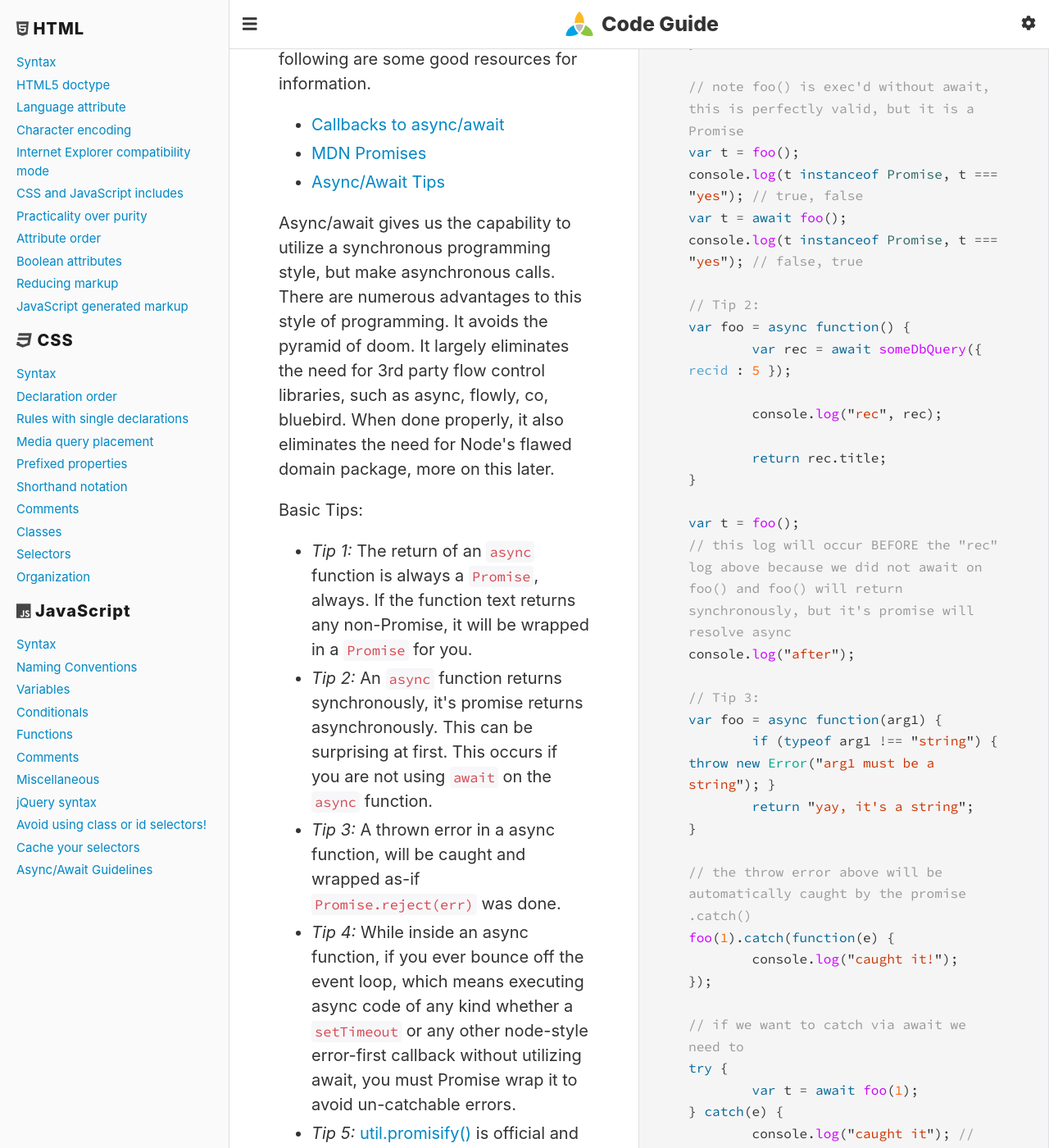
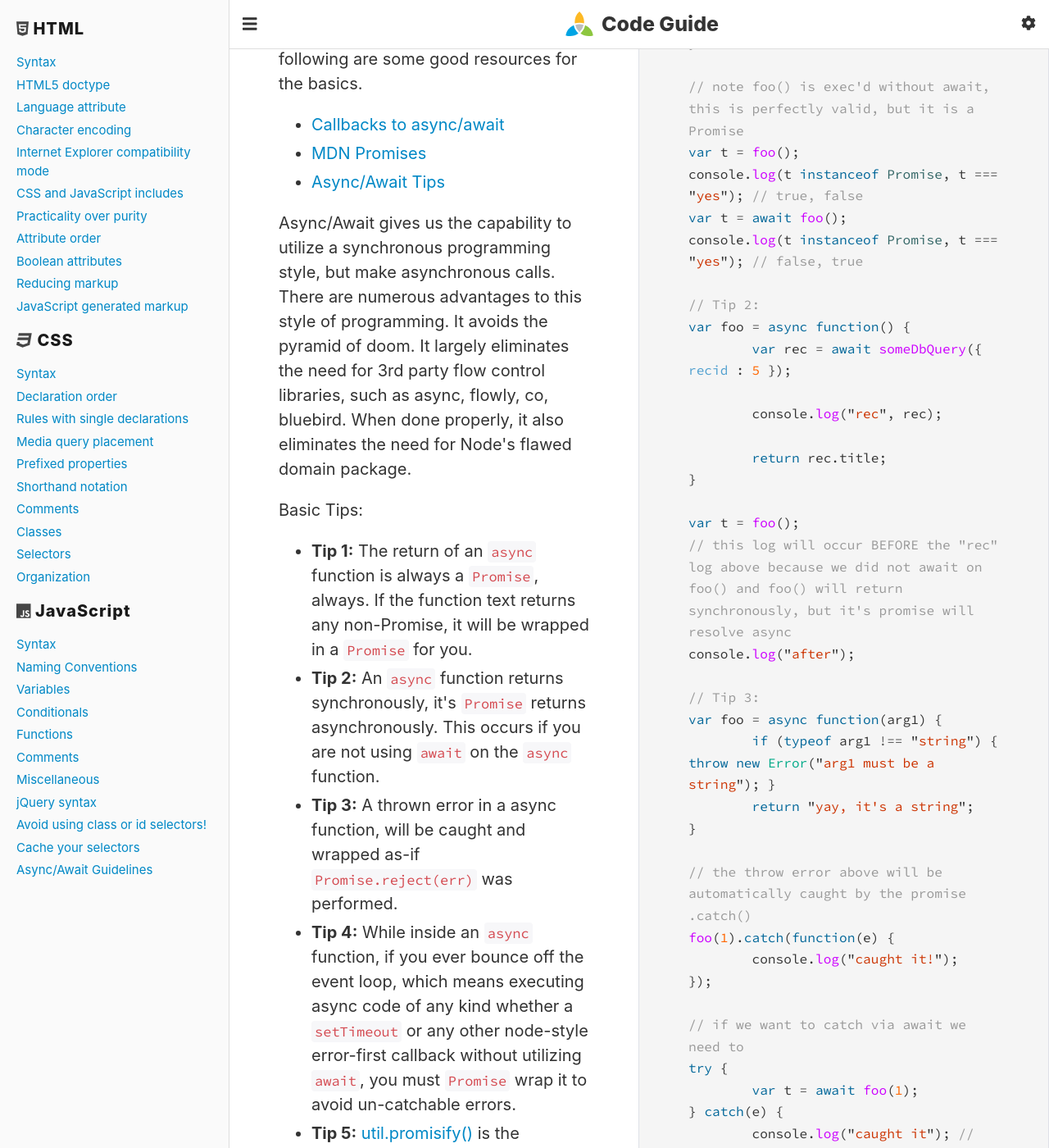
Before and after one commit to simpleviewinc/code-guide, a Jekyll site: the page built from index.html, in a window 1280 px wide and 1400 px high, scrolled down 27941 px. Shown: the whole window at 82% size. Built offline with Jekyll 4.4.1, drawn with Linux system fonts in a browser that asks for light colours; nearby versions of some CDN libraries; Markdown is read by kramdown in place of the engine named in the settings; comment, search, counter and statistics services are not loaded; some of the changed text lies outside the part shown.

Commit message:
better style

```diff
--- a/index.html
+++ b/index.html
@@ -539,23 +539,23 @@ layout: default
   <div class="section" id="js-async-await">
     <div class="col">
       <h3>Async/Await Guidelines <a href="#js-async-await"><i class="fa fa-link"></i></a></h3>
-      <p>In order to effectively use async/await, you need to understand Promises, callbacks, and async/await. The following are some good resources for information.</p>
+      <p>In order to effectively use async/await, you need to understand Promises, callbacks, and async/await. The following are some good resources for the basics.</p>
       <ul>
         <li><a href="https://blog.hellojs.org/asynchronous-javascript-from-callback-hell-to-async-and-await-9b9ceb63c8e8">Callbacks to async/await</a></li>
         <li><a href="https://developer.mozilla.org/en-US/docs/Web/JavaScript/Guide/Using_promises">MDN Promises</a></li>
         <li><a href="http://2ality.com/2016/10/async-function-tips.html">Async/Await Tips</a></li>
       </ul>
-      <p>Async/await gives us the capability to utilize a synchronous programming style, but make asynchronous calls. There are numerous advantages to this style of programming. It avoids the pyramid of doom. It largely eliminates the need for 3rd party flow control libraries, such as async, flowly, co, bluebird. When done properly, it also eliminates the need for Node's flawed domain package, more on this later.</p>
+      <p>Async/Await gives us the capability to utilize a synchronous programming style, but make asynchronous calls. There are numerous advantages to this style of programming. It avoids the pyramid of doom. It largely eliminates the need for 3rd party flow control libraries, such as async, flowly, co, bluebird. When done properly, it also eliminates the need for Node's flawed domain package.</p>
       <p>Basic Tips:</p>
       <ul>
-        <li><em>Tip 1:</em> The return of an <code>async</code> function is always a <code>Promise</code>, always. If the function text returns any non-Promise, it will be wrapped in a <code>Promise</code> for you.</li>
-        <li><em>Tip 2:</em> An <code>async</code> function returns synchronously, it's promise returns asynchronously. This can be surprising at first. This occurs if you are not using <code>await</code> on the <code>async</code> function.</li>
-        <li><em>Tip 3:</em> A thrown error in a async function, will be caught and wrapped as-if <code>Promise.reject(err)</code> was done.</li>
-        <li><em>Tip 4:</em> While inside an async function, if you ever bounce off the event loop, which means executing async code of any kind whether a <code>setTimeout</code> or any other node-style error-first callback without utilizing await, you must Promise wrap it to avoid un-catchable errors.</li>
-        <li><em>Tip 5:</em> <a href="https://nodejs.org/api/util.html#util_util_promisify_original">util.promisify()</a> is official and preferred method for promisifying functions within Node.</li>
-        <li><em>Tip 6:</em> You can only utilize <code>await</code> within an <code>async</code> function.</li>
-        <li><em>Tip 7:</em> If you utilize an <code>async</code> function within the <a href="https://caolan.github.io/async/docs.html">async library</a>, then it no longer recieves a cb and your function can simply return a result, or return a Promise. This behavior is not available in flowly, it assumes you will still cb the response.</li>
-        <li><em>Tip 8:</em> A <code>Promise</code> begins execution the moment it is <code>new</code>'d. It does not wait until an <code>await</code> or <code>then</code> to execute. Sometimes this can cause surprising results.</li>
+        <li><b>Tip 1:</b> The return of an <code>async</code> function is always a <code>Promise</code>, always. If the function text returns any non-Promise, it will be wrapped in a <code>Promise</code> for you.</li>
+        <li><b>Tip 2:</b> An <code>async</code> function returns synchronously, it's <code>Promise</code> returns asynchronously. This occurs if you are not using <code>await</code> on the <code>async</code> function.</li>
+        <li><b>Tip 3:</b> A thrown error in a async function, will be caught and wrapped as-if <code>Promise.reject(err)</code> was performed.</li>
+        <li><b>Tip 4:</b> While inside an <code>async</code> function, if you ever bounce off the event loop, which means executing async code of any kind whether a <code>setTimeout</code> or any other node-style error-first callback without utilizing <code>await</code>, you must <code>Promise</code> wrap it to avoid un-catchable errors.</li>
+        <li><b>Tip 5:</b> <a href="https://nodejs.org/api/util.html#util_util_promisify_original">util.promisify()</a> is the preferred method for promisifying functions within Node since it's part of Node core.</li>
+        <li><b>Tip 6:</b> You can only utilize <code>await</code> within an <code>async</code> function.</li>
+        <li><b>Tip 7:</b> If you utilize an <code>async</code> function in conjunction with the <a href="https://caolan.github.io/async/docs.html">async library</a>, then it no longer recieves a cb and your function can simply return a result, or return a Promise. This behavior is not available in flowly, it assumes you will still cb the response.</li>
+        <li><b>Tip 8:</b> A <code>Promise</code> begins execution the moment it is <code>new</code>'d. It does not wait until an <code>await</code> or <code>then</code> to execute. Sometimes this can cause surprising results.</li>
       </ul>
     </div>
     <div class="col">
```
